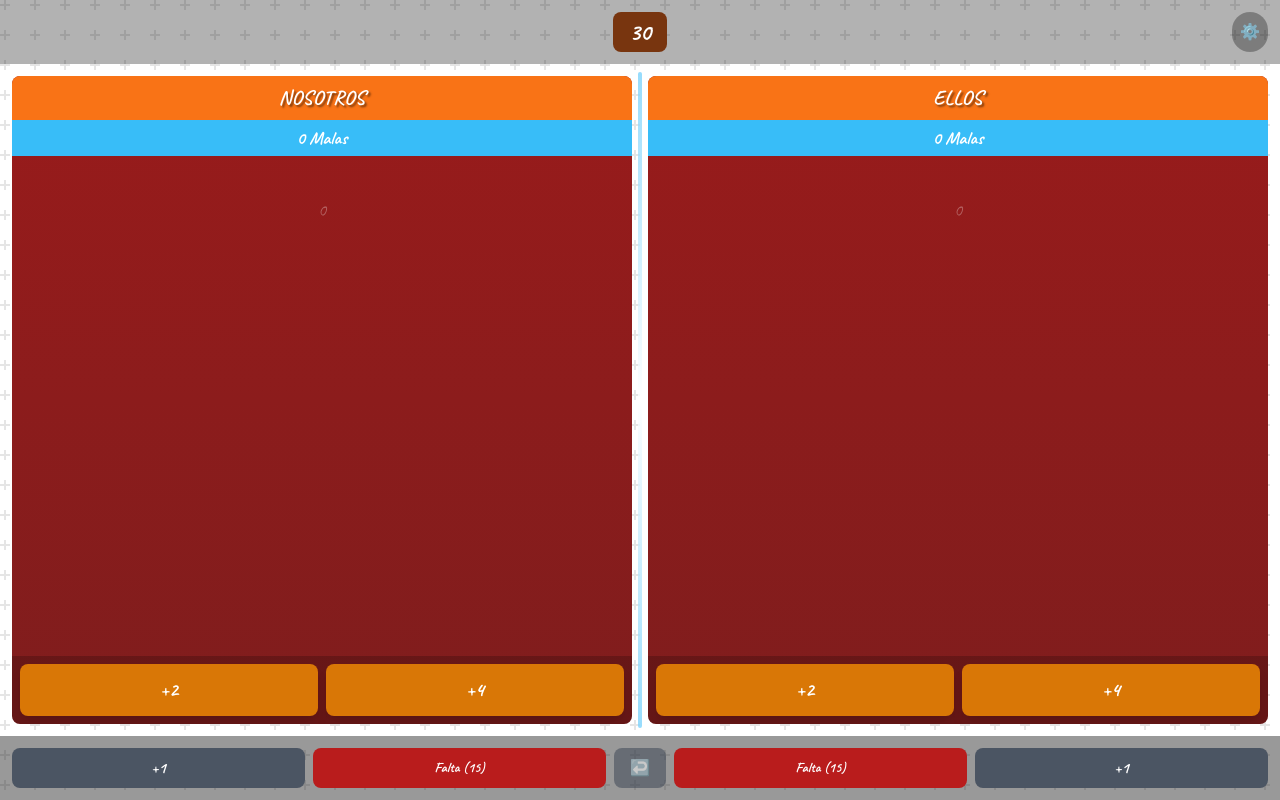
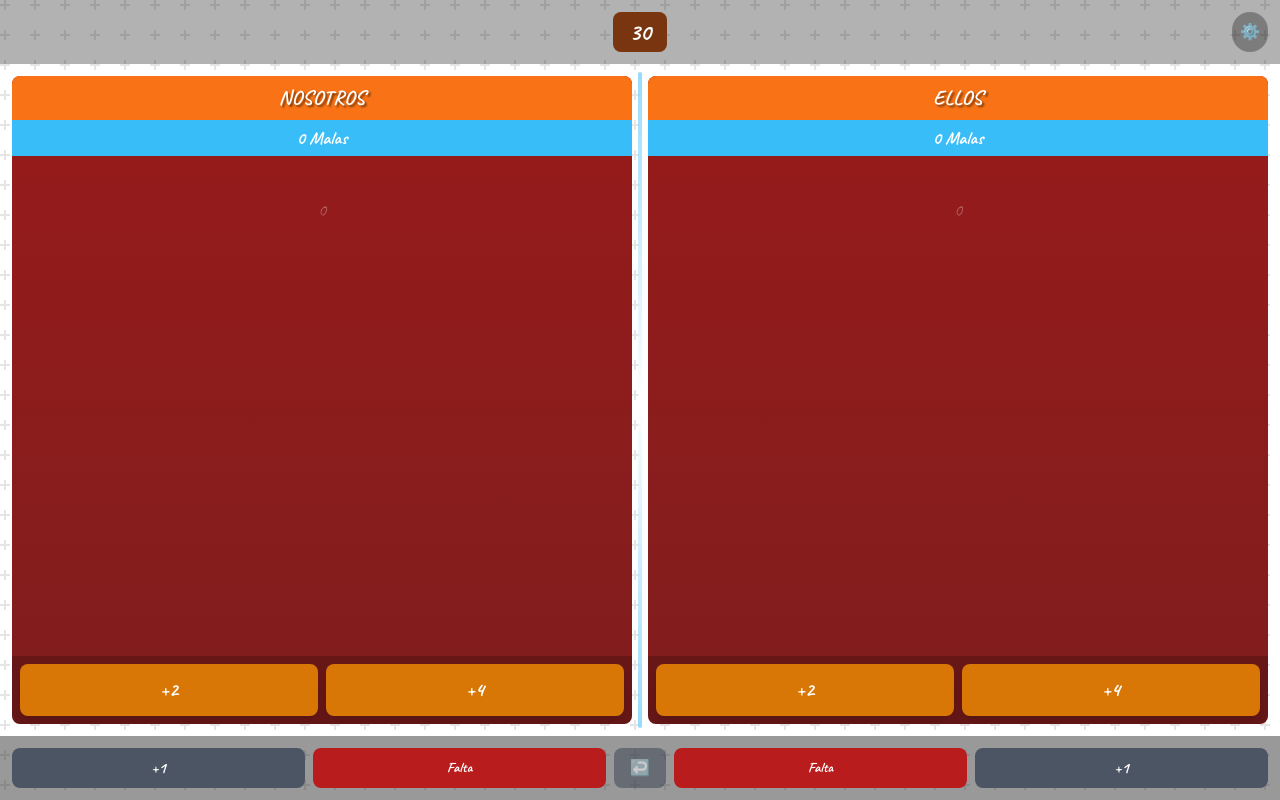
Before and after one commit to megamundobot-crypto/yoanoto, a Next.js app: page / in a window 1280 px wide. Both pictures are taken after a click on the button "🃏 ¡Empezar!". Built offline with nearby package versions, Linux system fonts and the light colour scheme.

Commit message:
🎯 Corregir lógica de Falta Envido según reglas oficiales

```diff
--- a/pages/index.js
+++ b/pages/index.js
@@ -399,19 +399,20 @@ function GameScreen({ config, onNewGame }) {
   }, [winner, config.maxPoints])
 
   // Calculate falta envido points
-  const getFaltaPoints = (team) => {
-    const myScore = team === 1 ? score1 : score2
+  // The falta gives points based on what the LEADING team needs
+  const getFaltaPoints = () => {
+    const leaderScore = Math.max(score1, score2)
 
     if (config.faltaEnvido === 1) {
-      // 1 Falta: completa directo al máximo (30 o 15)
-      return config.maxPoints - myScore
+      // 1 Falta: completa directo a 30 (gana el partido)
+      return config.maxPoints - leaderScore
     } else {
-      // 2 Faltas: completa a 15 si está en malas, o al máximo si está en buenas
-      const inBuenas = myScore >= 15
-      if (inBuenas) {
-        return config.maxPoints - myScore
+      // 2 Faltas: completa a 15 si líder está en malas, o a 30 si está en buenas
+      const leaderInBuenas = leaderScore >= 15
+      if (leaderInBuenas) {
+        return config.maxPoints - leaderScore
       } else {
-        return 15 - myScore
+        return 15 - leaderScore
       }
     }
   }
@@ -486,12 +487,12 @@ function GameScreen({ config, onNewGame }) {
         </button>
         <button
           onClick={() => {
-            const pts = getFaltaPoints(1)
+            const pts = getFaltaPoints()
             if (pts > 0) addPoints(1, pts)
           }}
           className="flex-1 py-2 bg-red-700 text-white rounded-lg font-bold text-sm"
         >
-          Falta ({getFaltaPoints(1)})
+          Falta
         </button>
         <button
           onClick={undo}
@@ -502,12 +503,12 @@ function GameScreen({ config, onNewGame }) {
         </button>
         <button
           onClick={() => {
-            const pts = getFaltaPoints(2)
+            const pts = getFaltaPoints()
             if (pts > 0) addPoints(2, pts)
           }}
           className="flex-1 py-2 bg-red-700 text-white rounded-lg font-bold text-sm"
         >
-          Falta ({getFaltaPoints(2)})
+          Falta
         </button>
         <button
           onClick={() => addPoints(2, 1)}
```
